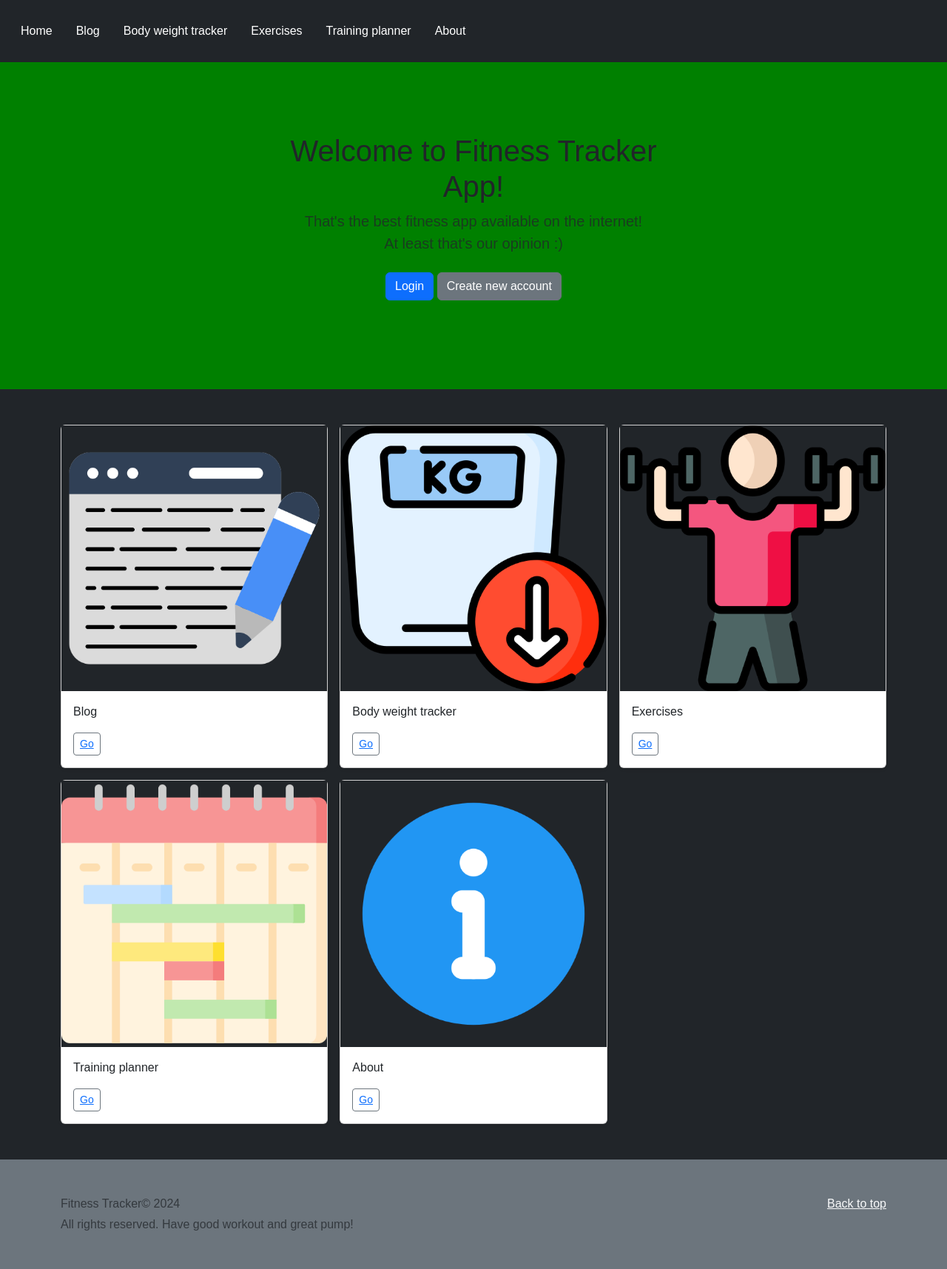
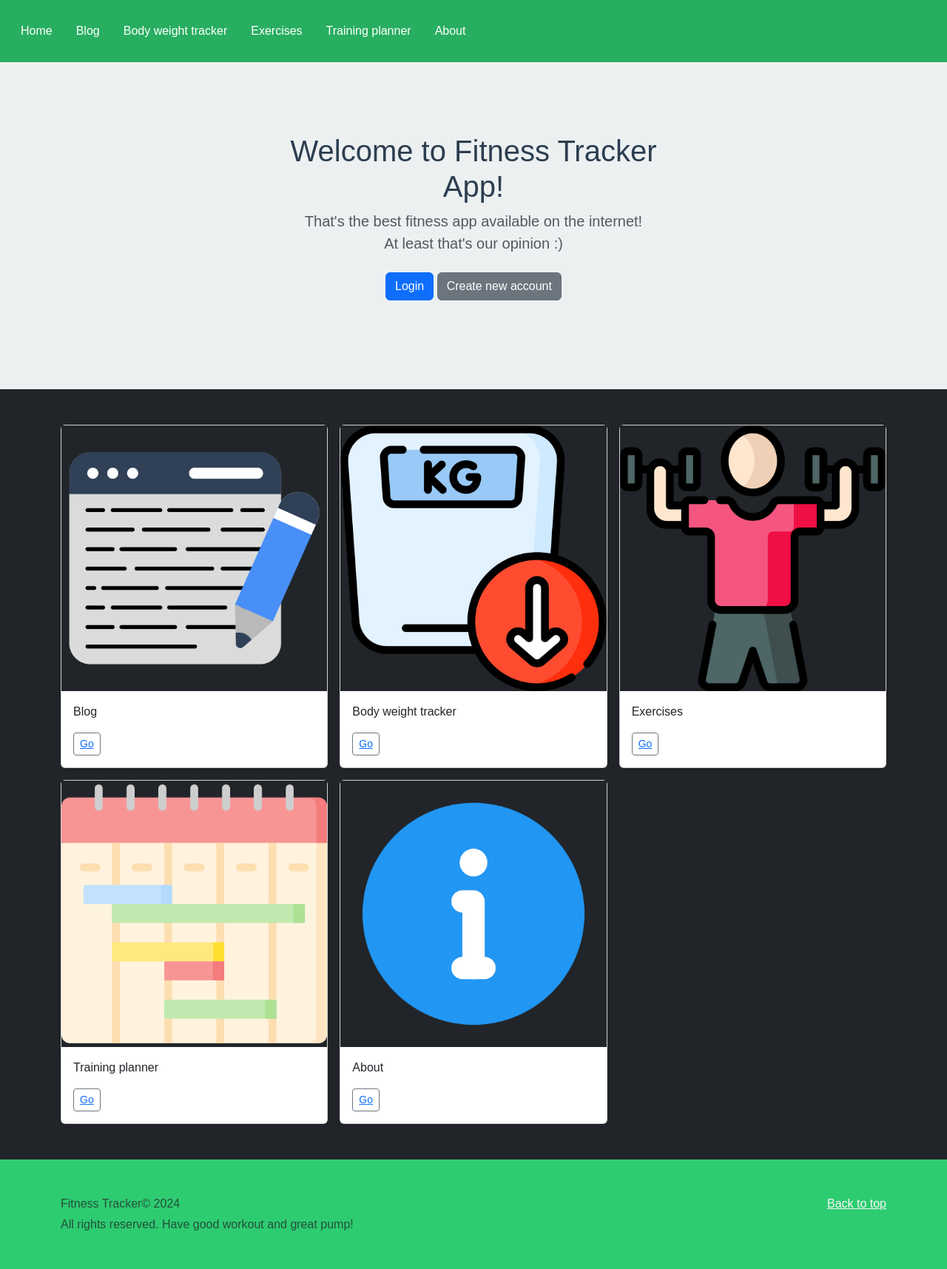
Before and after one commit to piotr-GG/fitness_tracker, a Flask app: page / in a window 1280 px wide. Shown: the whole page at 74% size. Run offline with Flask 3, Linux system fonts and the light colour scheme; some libraries are stand-ins or nearby versions.

Commit message:
Reworked some of basic CSS styles

```diff
--- a/ft_app/static/css/custom/bw_tracker.css
+++ b/ft_app/static/css/custom/bw_tracker.css
@@ -53,11 +53,11 @@
 }
 
 .bw_table th {
-    background-color: #f2f2f2;
+    background-color: #929292;
 }
 
 .bw_table tr:nth-child(even) {
-    background-color: #f9f9f9;
+    background-color: #959595;
 }
 
 .bw_table tr:hover {
--- a/ft_app/static/css/custom/main.css
+++ b/ft_app/static/css/custom/main.css
@@ -1,7 +1,17 @@
+:root {
+    --primary-color: #27ae60;  /* A vibrant green for energy and health */
+    --secondary-color: #2ecc71;  /* A lighter green for accents */
+    --accent-color: #e74c3c;  /* A bright red for calls to action */
+    --background-color: #ecf0f1;  /* A light gray for background */
+    --text-color: #2c3e50;  /* A dark gray for text */
+    --highlight-color: #f1c40f;  /* A yellow for highlights */
+}
+
 body{
     margin: 0;
     font-family: sans-serif;
-    background-color: green;
+    background-color: var(--background-color);
+    color: var(--text-color);
 }
 
 .content{
@@ -30,12 +40,18 @@ td{
     width: 70%;
 }
 
+nav {
+    background-color: var(--primary-color);
+}
+footer {
+    background-color: var(--secondary-color);
+}
 ul.navbar {
   list-style-type: none;
   margin: 0;
   padding: 0;
   overflow: hidden;
-  background-color: #333;
+  background-color: var(--primary-color);
 }
 
 li.navbar {
@@ -51,7 +67,7 @@ li a.navbar {
 }
 
 li a.navbar:hover {
-  background-color: #111;
+  background-color: var(--secondary-color);
 }
 
 ul.flashes {
--- a/ft_app/templates/base.html
+++ b/ft_app/templates/base.html
@@ -11,7 +11,7 @@
 </head>
 <body>
 <script src="https://cdn.jsdelivr.net/npm/bootstrap@5.3.2/dist/js/bootstrap.bundle.min.js" integrity="sha384-C6RzsynM9kWDrMNeT87bh95OGNyZPhcTNXj1NW7RuBCsyN/o0jlpcV8Qyq46cDfL" crossorigin="anonymous"></script>
-<nav class="navbar navbar-expand-sm bg-dark navbar-light">
+<nav class="navbar navbar-expand-sm navbar-light">
     <div class="container-fluid">
         <ul class="navbar-nav">
             <li class="navbar"><a class="navbar" href="{{ url_for('index') }}">Home</a></li>
@@ -52,7 +52,7 @@
 {% endif %}
 {% endwith %}
 {%block body %}{% endblock %}
-<footer class="text-body-secondary py-5 bg-secondary">
+<footer class="text-body-secondary py-5">
   <div class="container">
     <p class="float-end mb-1">
       <a href="#" class="text-light">Back to top</a>
--- a/ft_app/templates/index.html
+++ b/ft_app/templates/index.html
@@ -46,7 +46,6 @@
       ] %}
      <div class="col">
        <div class="card shadow-sm">
-         <!-- <svg class="bd-placeholder-img card-img-top" width="100%" height="225" xmlns="http://www.w3.org/2000/svg" role="img" aria-label="Placeholder: Thumbnail" preserveAspectRatio="xMidYMid slice" focusable="false"><title>Placeholder</title><rect width="100%" height="100%" fill="#55595c"/><text x="50%" y="50%" fill="#eceeef" dy=".3em">Thumbnail</text></svg>-->
            <img src = {{ img_path }} class="bg-dark">
            <div class="card-body">
            <p class="card-text">{{ title }}</p>
```
